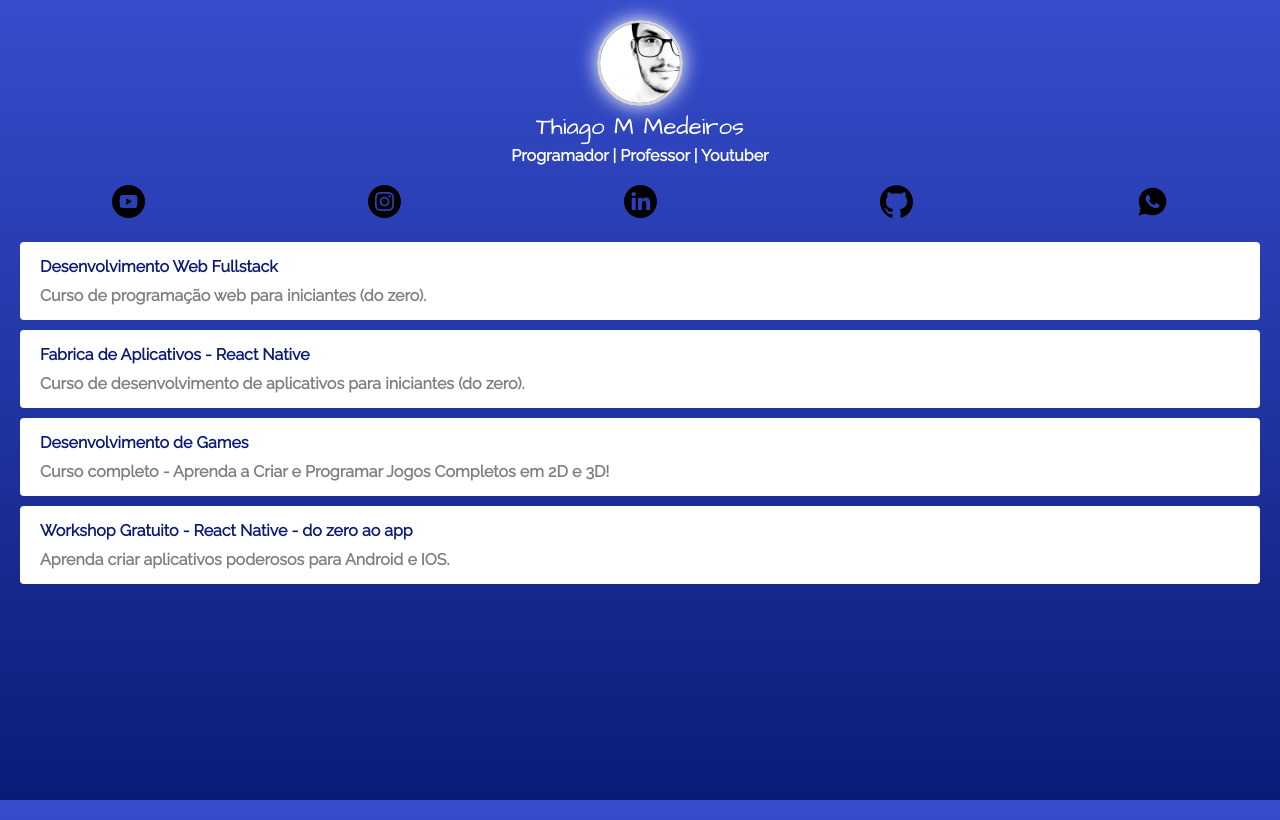
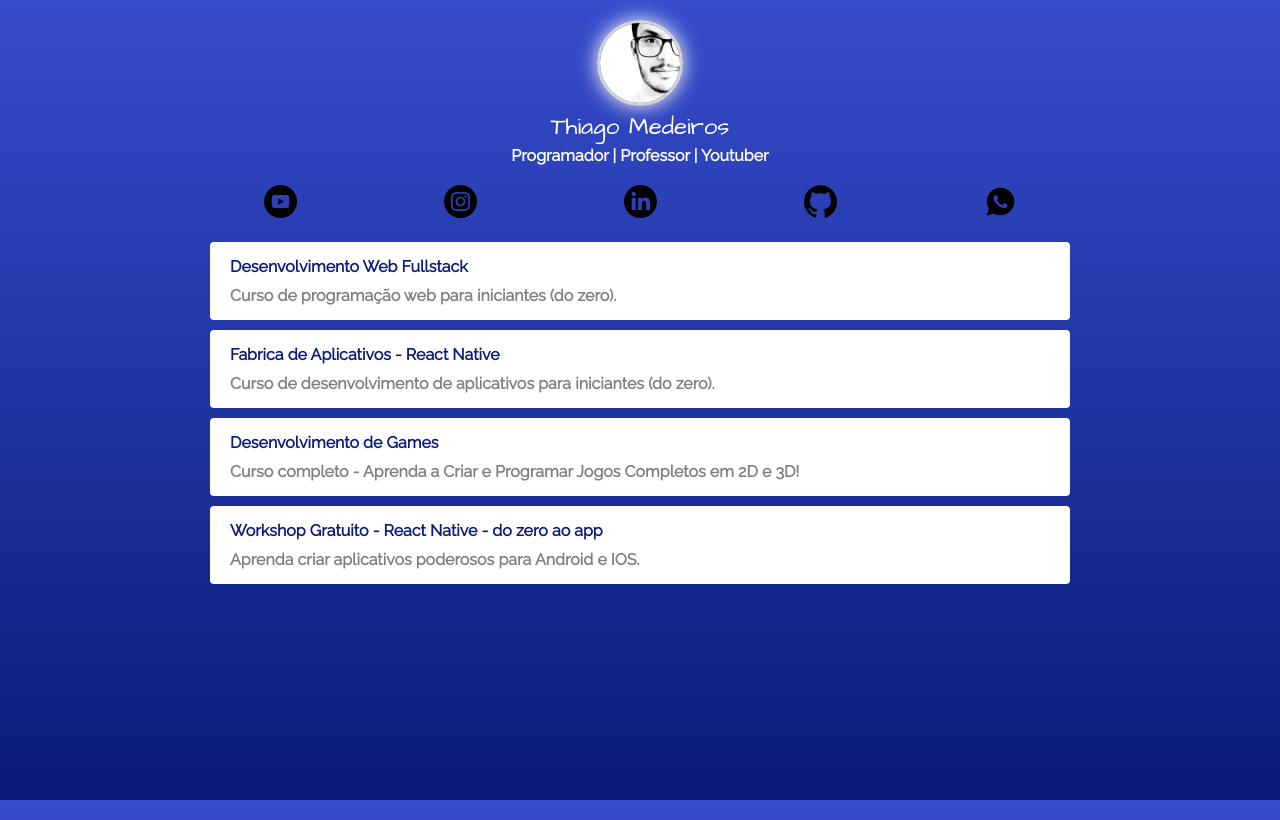
Before and after one commit to rogeriorybroek/rogeriorybroek.github.io, a plain HTML site: page index.html in a window 1280 px wide. Drawn offline with Linux system fonts and the light colour scheme.

Commit message:
melhorando o css

```diff
--- a/css/style.css
+++ b/css/style.css
@@ -40,8 +40,10 @@ h2 {
 .social {
     display: flex;
     justify-content: space-around;
+
     list-style: none;
-    margin: 20px 0;
+    margin: 20px auto;
+    max-width: 900px;
 }
 
 .social img {
@@ -50,6 +52,11 @@ h2 {
 
 .links-list {
     list-style: none;
+}
+
+.links-list {
+    max-width: 900px;
+    margin: auto;
 }
 
 .links-list li {
--- a/index.html
+++ b/index.html
@@ -25,7 +25,7 @@
 
     <div class="profile">
         <img src="img/thiago.jpg" alt="Thiago" class="avatar">
-        <h1>Thiago M Medeiros</h1>
+        <h1>Thiago Medeiros</h1>
         <h2>Programador | Professor | Youtuber</h2>
     </div>
 
```
